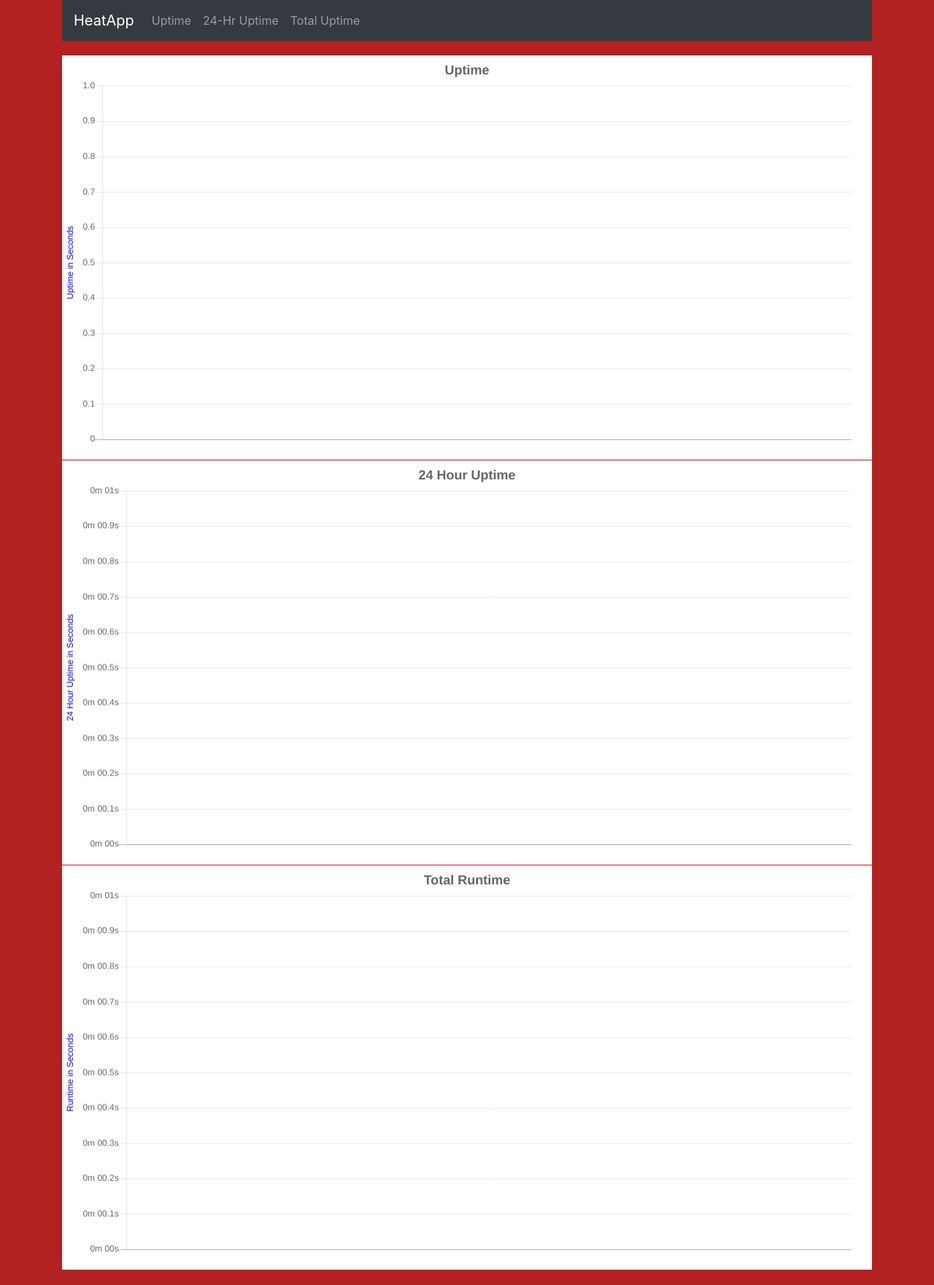
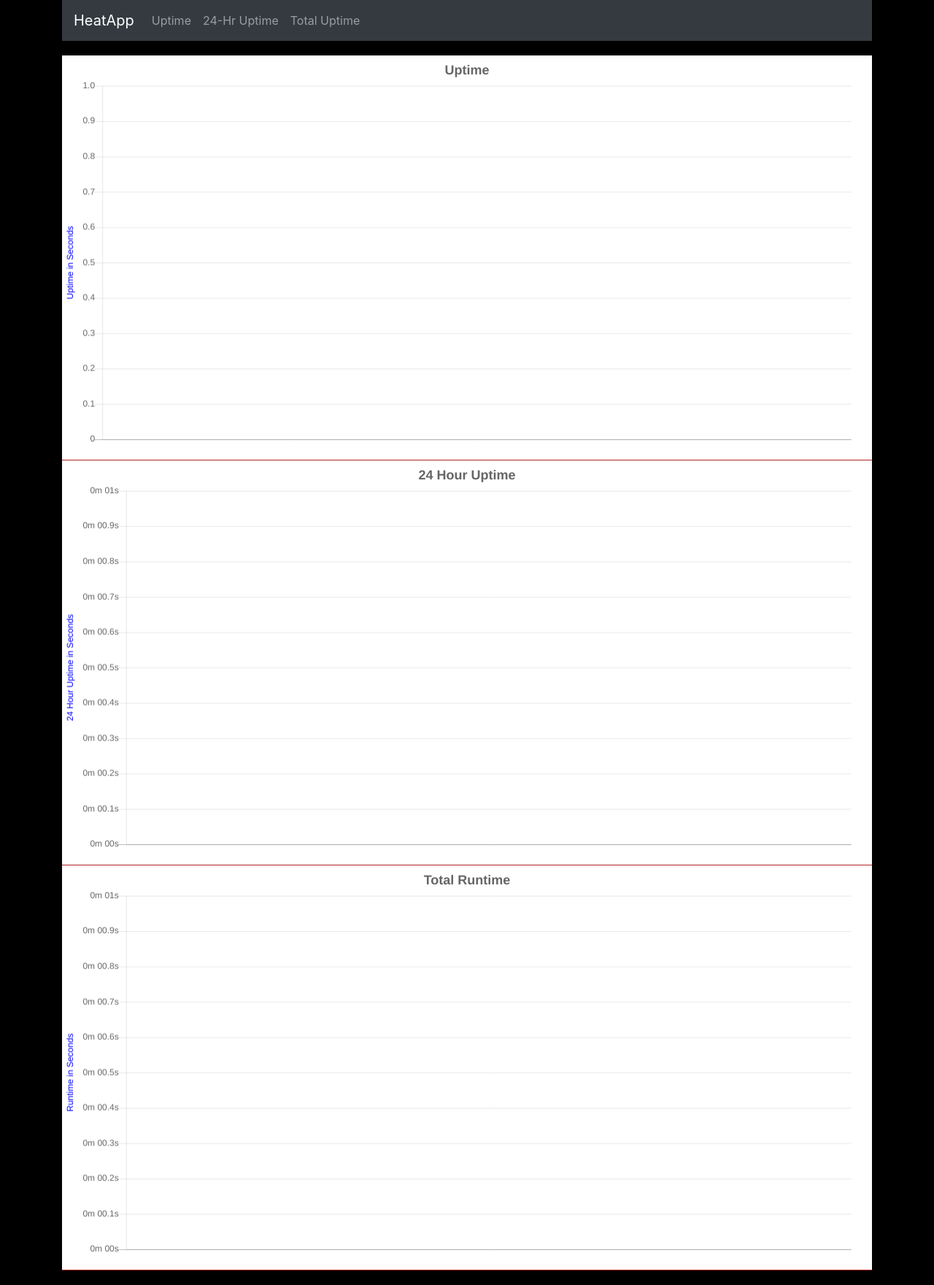
Before and after one commit to emenym/heatapp, a Flask app: page /chart in a window 1280 px wide. Shown: the whole page at 73% size. Run offline with Flask 3, Linux system fonts and the light colour scheme; data that the repository does not hold is empty; some libraries are stand-ins or nearby versions.

Commit message:
change background color to black

```diff
--- a/static/heatapp_style.css
+++ b/static/heatapp_style.css
@@ -17,7 +17,7 @@ li {
 }
 
 body {
-    background: firebrick;
+    background: black;
     padding-bottom: 20px;
 
 }
```
